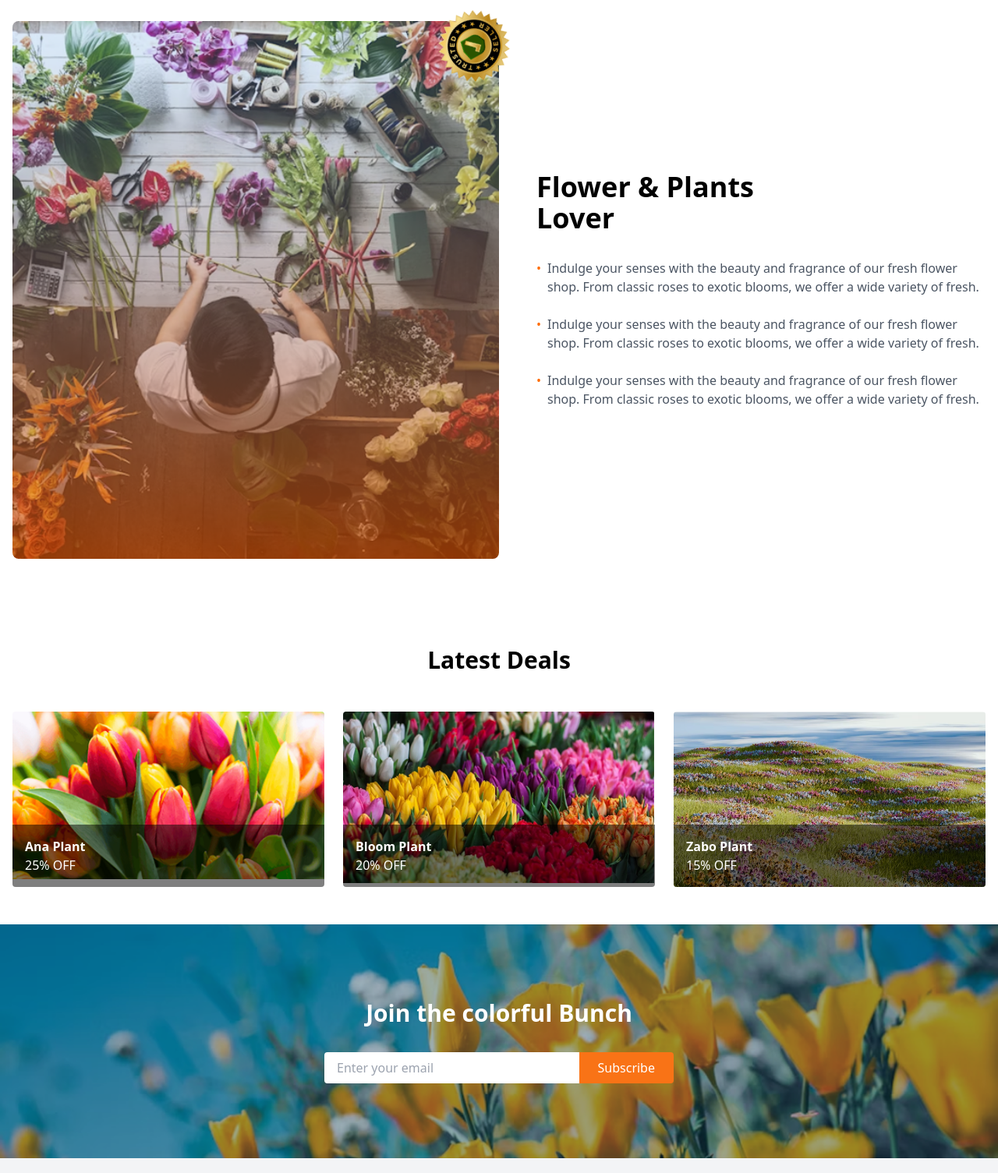
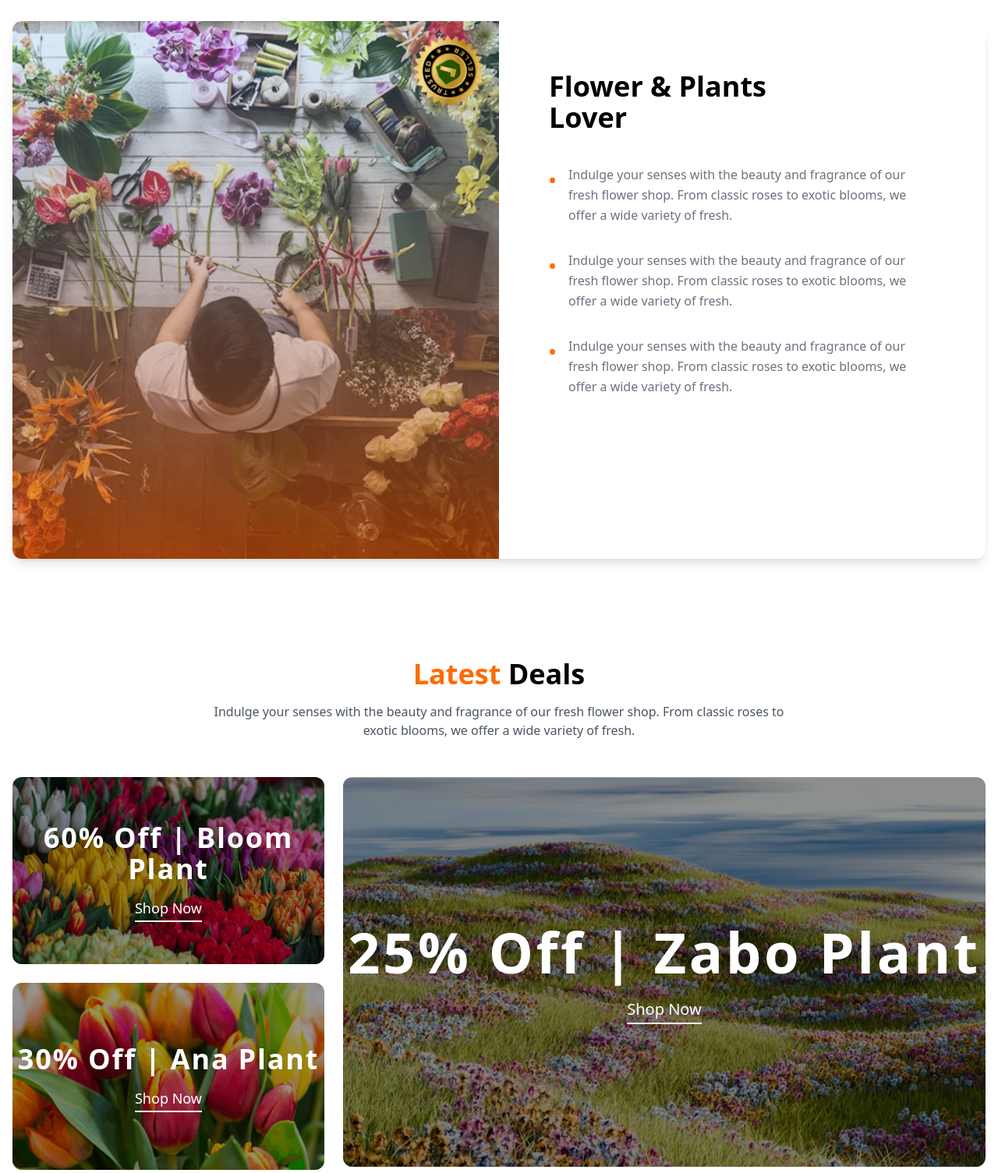
Before and after one commit to nafim1122/B12A02-Responsive-Flowers, a plain HTML site: page B12A02-Responsive-Flowers/index.html in a window 1280 px wide. Shown: the part 1684-3189 px from the top of the page at 78% size. Drawn offline with nearby package versions, Linux system fonts and the light colour scheme.

Commit message:
header styling/layout structure/card styling/respinsive design

```diff
--- a/B12A02-Responsive-Flowers/index.html
+++ b/B12A02-Responsive-Flowers/index.html
@@ -132,54 +132,86 @@
 
     <!-- Plant Lover Section -->
     <section class="container mx-auto px-4 py-16">
-        <div class="flex flex-col md:flex-row items-center justify-between gap-8 md:gap-12">
-            <div class="md:w-1/2 relative">
-                <img src="assets/flower-store.png" alt="Flower Store" class="w-full rounded-lg">
-                <img src="assets/trusted-badge.png" alt="Trusted Seller Badge" class="absolute -top-8 -right-8 w-32 h-32 badge-spin hidden md:block z-10">
+        <div class="bg-white rounded-xl shadow-lg overflow-hidden">
+            <div class="flex flex-col md:flex-row">
+                <div class="md:w-1/2 relative h-[400px] md:h-auto">
+                    <img src="assets/flower-store.png" alt="Flower Store" class="w-full h-full object-cover">
+                    <img src="assets/trusted-badge.png" alt="Trusted Seller Badge"
+                        class="absolute top-0 right-0 w-32 h-32 transform -translate-y-8 translate-x-8 badge-spin hidden md:block z-10">
                 </div>
-            <div class="md:w-1/2 max-w-xl">
-                <h2 class="text-4xl font-bold mb-8">Flower & Plants<br>Lover</h2>
-                <ul class="space-y-6 text-gray-600">
-                    <li class="flex gap-2">
-                        <span class="text-[#FF6B00]">•</span>
-                        <p>Indulge your senses with the beauty and fragrance of our fresh flower shop. From classic roses to exotic blooms, we offer a wide variety of fresh.</p>
+                <div class="md:w-1/2 p-8 md:p-16">
+                    <div class="max-w-xl">
+                        <h2 class="text-4xl font-bold mb-10">
+                            Flower & Plants<br>
+                            Lover
+                        </h2>
+                        <ul class="space-y-8">
+                            <li class="flex items-start gap-4">
+                                <span class="text-[#FF6B00] text-2xl mt-1 font-bold">•</span>
+                                <p class="text-gray-500 leading-relaxed">Indulge your senses with the beauty and fragrance of our fresh flower shop. From classic roses to exotic blooms, we offer a wide variety of fresh.</p>
                             </li>
-                    <li class="flex gap-2">
-                        <span class="text-[#FF6B00]">•</span>
-                        <p>Indulge your senses with the beauty and fragrance of our fresh flower shop. From classic roses to exotic blooms, we offer a wide variety of fresh.</p>
+                            <li class="flex items-start gap-4">
+                                <span class="text-[#FF6B00] text-2xl mt-1 font-bold">•</span>
+                                <p class="text-gray-500 leading-relaxed">Indulge your senses with the beauty and fragrance of our fresh flower shop. From classic roses to exotic blooms, we offer a wide variety of fresh.</p>
                             </li>
-                    <li class="flex gap-2">
-                        <span class="text-[#FF6B00]">•</span>
-                        <p>Indulge your senses with the beauty and fragrance of our fresh flower shop. From classic roses to exotic blooms, we offer a wide variety of fresh.</p>
+                            <li class="flex items-start gap-4">
+                                <span class="text-[#FF6B00] text-2xl mt-1 font-bold">•</span>
+                                <p class="text-gray-500 leading-relaxed">Indulge your senses with the beauty and fragrance of our fresh flower shop. From classic roses to exotic blooms, we offer a wide variety of fresh.</p>
                             </li>
                         </ul>
+                    </div>
+                </div>
             </div>
         </div>
     </section>
 
     <!-- Latest Deals Section -->
-    <section class="container mx-auto px-4 py-12">
-        <h2 class="text-3xl font-bold text-center mb-12">Latest Deals</h2>
+    <section class="container mx-auto px-4 py-16">
+        <div class="text-center mb-12">
+            <h2 class="text-4xl font-bold mb-4">
+                <span class="text-[#FF6B00]">Latest</span> Deals
+            </h2>
+            <p class="text-gray-600 max-w-3xl mx-auto">Indulge your senses with the beauty and fragrance of our fresh flower shop. From classic roses to exotic blooms, we offer a wide variety of fresh.</p>
+        </div>
+
         <div class="grid grid-cols-1 md:grid-cols-3 gap-6">
-            <div class="relative overflow-hidden rounded">
-                <img src="assets/deal-ana.png" alt="Deal 1" class="w-full">
-                <div class="absolute bottom-0 left-0 right-0 bg-black bg-opacity-50 text-white p-4">
-                    <h3 class="font-semibold">Ana Plant</h3>
-                    <p>25% OFF</p>
+            <!-- Small Deals -->
+            <div class="space-y-6">
+                <div class="relative rounded-xl overflow-hidden group h-[240px]">
+                    <img src="assets/deal-bloom.png" alt="Bloom Plant" class="w-full h-full object-cover">
+                    <div class="absolute inset-0 bg-black bg-opacity-40 flex flex-col justify-center items-center text-white">
+                        <div class="text-center">
+                            <p class="text-4xl font-bold tracking-wider mb-2">60% Off | Bloom Plant</p>
+                            <a href="#" class="inline-block mt-2 text-lg text-white hover:text-[#FF6B00] transition-colors">
+                                <span class="border-b-2 border-white pb-1 hover:border-[#FF6B00]">Shop Now</span>
+                            </a>
                         </div>
                     </div>
-            <div class="relative overflow-hidden rounded md:block hidden">
-                <img src="assets/deal-bloom.png" alt="Deal 2" class="w-full">
-                <div class="absolute bottom-0 left-0 right-0 bg-black bg-opacity-50 text-white p-4">
-                    <h3 class="font-semibold">Bloom Plant</h3>
-                    <p>20% OFF</p>
+                </div>
+
+                <div class="relative rounded-xl overflow-hidden group h-[240px]">
+                    <img src="assets/deal-ana.png" alt="Ana Plant" class="w-full h-full object-cover">
+                    <div class="absolute inset-0 bg-black bg-opacity-40 flex flex-col justify-center items-center text-white">
+                        <div class="text-center">
+                            <p class="text-4xl font-bold tracking-wider mb-2">30% Off | Ana Plant</p>
+                            <a href="#" class="inline-block mt-2 text-lg text-white hover:text-[#FF6B00] transition-colors">
+                                <span class="border-b-2 border-white pb-1 hover:border-[#FF6B00]">Shop Now</span>
+                            </a>
                         </div>
                     </div>
-            <div class="relative overflow-hidden rounded md:block hidden">
-                <img src="assets/deal-zabo.png" alt="Deal 3" class="w-full">
-                <div class="absolute bottom-0 left-0 right-0 bg-black bg-opacity-50 text-white p-4">
-                    <h3 class="font-semibold">Zabo Plant</h3>
-                    <p>15% OFF</p>
+                </div>
+            </div>
+
+            <!-- Large Deal -->
+            <div class="md:col-span-2 relative rounded-xl overflow-hidden h-[500px]">
+                <img src="assets/deal-zabo.png" alt="Zabo Plant" class="w-full h-full object-cover">
+                <div class="absolute inset-0 bg-black bg-opacity-40 flex flex-col justify-center items-center text-white">
+                    <div class="text-center">
+                        <p class="text-6xl md:text-7xl font-bold tracking-wider mb-2">25% Off | Zabo Plant</p>
+                        <a href="#" class="inline-block mt-4 text-xl text-white hover:text-[#FF6B00] transition-colors">
+                            <span class="border-b-2 border-white pb-1 hover:border-[#FF6B00]">Shop Now</span>
+                        </a>
+                    </div>
                 </div>
             </div>
         </div>
```
Lines whose indentation alone changed are shown as unchanged.
